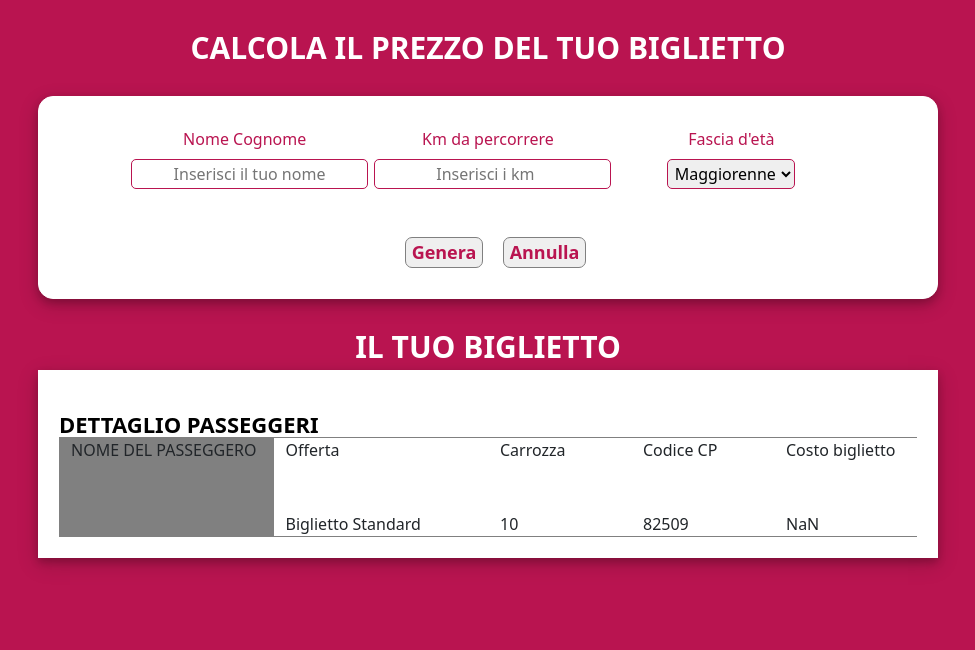
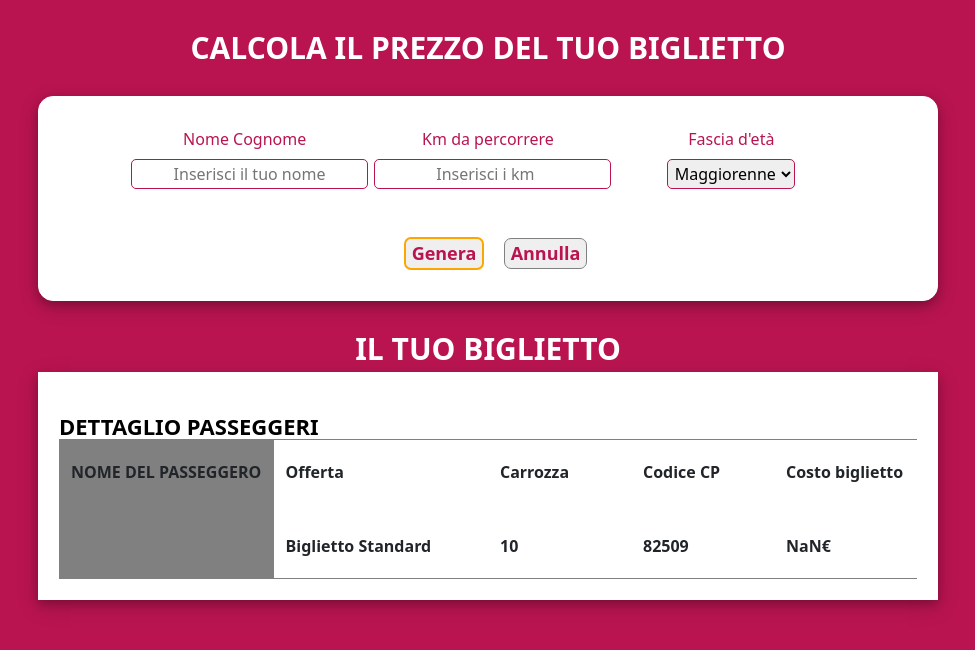
Before and after one commit to LorenzoVeropalumbo/js-biglietto-treno-form, a plain HTML site: page index.html in a window 1280 px wide. Both pictures are taken after a click on the button "Genera". Shown: the whole page, without its empty margins (152-1127 px from the left). Drawn offline with nearby package versions, Linux system fonts and the light colour scheme.

Commit message:
END exercise

```diff
--- a/css/style.css
+++ b/css/style.css
@@ -1,7 +1,7 @@
 /* GENERAL */
 body{
   background-color: #b91450;
-
+  font-weight: 700;
   text-align: center;
 }
 
@@ -13,10 +13,9 @@ button{
   font-size: 18px;
 }
 
-button:hover{
+button:focus{
   border: 2px solid orange;
 }
-
 
 /* Container */
 .mb-container-small{
@@ -86,14 +85,22 @@ h5.title{
   text-align: center;
 }
 
+.mb-ticket-alignment-bottom{
+  padding-top: 50px;
+  padding-bottom: 20px;
+  font-weight: 600;
+}
+
 .mb-ticket-alignment{
-  padding-top: 50px;
+  padding-top: 20px;
+  font-weight: 700;
 }
 
 .mb-ticket-color{
   background-color: grey;
 }
 
+/* Ticket show and hide */
 .mb-ticket{
   display: none;
 }
--- a/index.html
+++ b/index.html
@@ -49,48 +49,60 @@
     <h2 class="title">il tuo biglietto</h2>
     <!-- My container -->
     <div class="mb-container-small mb-ticket">
+      <!-- Ticket -->
       <h5 class="title">Dettaglio passeggeri</h5>
       <div class="container mb-container-ticket">
         <div class="row text-start">
+          <!-- Ticket info -->
           <div class="col-3 mb-ticket-color">
-            NOME DEL PASSEGGERO
+            <div class="mb-ticket-alignment">
+              <span>NOME DEL PASSEGGERO</span>
+            </div>
           </div>
           <div class="col-3">
-            Offerta
+            <div class="mb-ticket-alignment">
+              <span >Offerta</span>
+            </div>
           </div>
           <div class="col-2">
-            Carrozza
+            <div class="mb-ticket-alignment">
+              <span class="ditails-style">Carrozza</span>
+            </div>
           </div>
           <div class="col-2">
-            Codice CP
+            <div class="mb-ticket-alignment">
+              <span>Codice CP</span>
+            </div>
           </div>
           <div class="col-2">
-            Costo biglietto
+            <div class="mb-ticket-alignment">
+              <span>Costo biglietto</span>
+            </div>
           </div>
           <div class="col-3 mb-ticket-color">
             <span id="passenger-name"></span>
           </div>
           <div class="col-3 ">
-            <div class="mb-ticket-alignment">
+            <div class="mb-ticket-alignment-bottom">
               <span id="offert-type"></span>
             </div>
           </div>
           <div class="col-2">
-            <div class="mb-ticket-alignment">
+            <div class="mb-ticket-alignment-bottom">
               <span id="cab-number"></span>
             </div>
           </div>
           <div class="col-2">
-            <div class="mb-ticket-alignment">
+            <div class="mb-ticket-alignment-bottom">
               <span id="code-cp"></span>
             </div>
           </div>
           <div class="col-2">
-            <div class="mb-ticket-alignment">
+            <div class="mb-ticket-alignment-bottom">
               <span id="ticket-price"></span>
             </div>
           </div>
-
+          <!-- END Ticket info -->
         </div>
       </div>
     </div>
--- a/js/script.js
+++ b/js/script.js
@@ -37,7 +37,7 @@ generateButton.addEventListener('click',
     offertType.innerHTML = OffertTypes;
     cabNumber.innerHTML = Math.floor(Math.random() * 11);
     codeCp.innerHTML = Math.floor(Math.random() * 80000) + 40000;
-    ticketPrice.innerHTML = finalPrice.toFixed(2)
+    ticketPrice.innerHTML = finalPrice.toFixed(2) + "\u20AC";
 
     // ADDING CLASS TO SHOW TICKET
     document.querySelector('.mb-ticket').classList.add('active');
```
